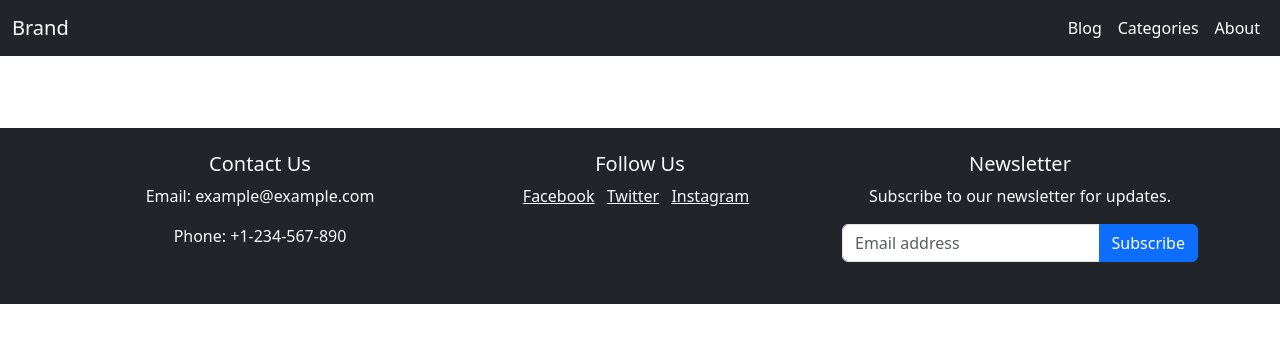
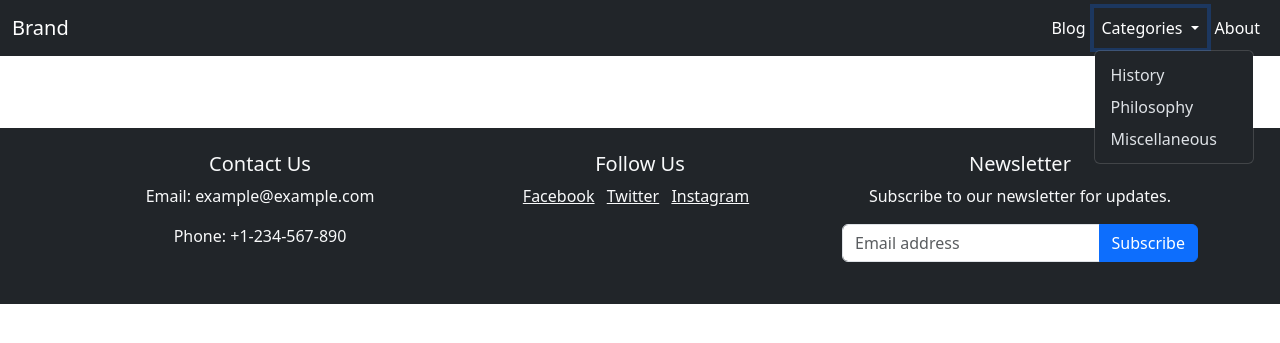
Before and after one commit to Airborne101st/mien-blog-app, a Django app: page / in a window 1280 px wide, after a click on "Categories". Shown: the top 343 px of the page. Run offline with Django 5.2, Linux system fonts and the light colour scheme; data that the repository does not hold is empty.

Commit message:
[ADD] Categories

```diff
--- a/mienblog/templates/blog_list.html
+++ b/mienblog/templates/blog_list.html
@@ -8,7 +8,7 @@
                 <img src="{{ post.thumbnail.url }}" class="card-img-top" alt="{{ post.title }}"
                      style="height: 200px; object-fit: cover;">
                 <div class="card-body">
-                    <h5 class="card-title"><a href="{% url 'post_detail' post.slug %}" style="text-decoration:None; color:black;">{{ post.title }}</a></h5>
+                    <h5 class="card-title"><a href="{% url 'post_detail' post.slug %}">{{ post.title }}</a></h5>
                     <p class="card-text text-muted h6">{{ post.author.name }} | {{ post.created_at.date }}</p>
                     <p class="card-text">{{ post.content|slice:":100" }}</p>
                 </div>
--- a/mienblog/templates/index.html
+++ b/mienblog/templates/index.html
@@ -85,6 +85,15 @@
   font-style: italic;
 
 }
+.card-title a{
+    text-decoration: None;
+    color: black;
+}
+h1 {
+  font-family: 'Roboto', sans-serif;
+  font-style: italic;
+  font-weight: 400;
+}
 </style>
 <header>
     <nav class="navbar navbar-expand-lg bg-dark" data-bs-theme="dark">
@@ -100,8 +109,15 @@
                     <li class="nav-item">
                         <a class="nav-link active" aria-current="page" href="#">Blog</a>
                     </li>
-                    <li class="nav-item">
-                        <a class="nav-link active" aria-current="page" href="#">Categories</a>
+                    <li class="nav-item dropdown">
+                          <a class="nav-link dropdown-toggle" href="#" role="button" data-bs-toggle="dropdown" aria-expanded="false">
+                            Categories
+                          </a>
+                          <ul class="dropdown-menu">
+                            <li><a class="dropdown-item" href="#">History</a></li>
+                            <li><a class="dropdown-item" href="#">Philosophy</a></li>
+                            <li><a class="dropdown-item" href="#">Miscellaneous</a></li>
+                          </ul>
                     </li>
                     <li class="nav-item">
                         <a class="nav-link active" aria-current="page" href="#">About</a>
```
